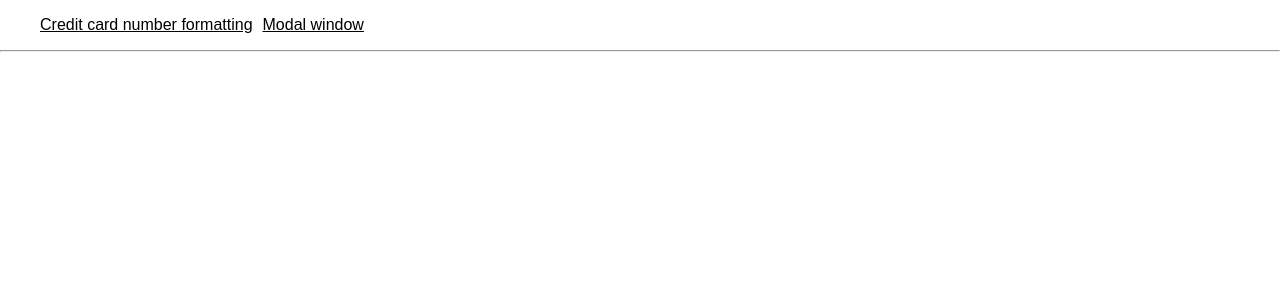
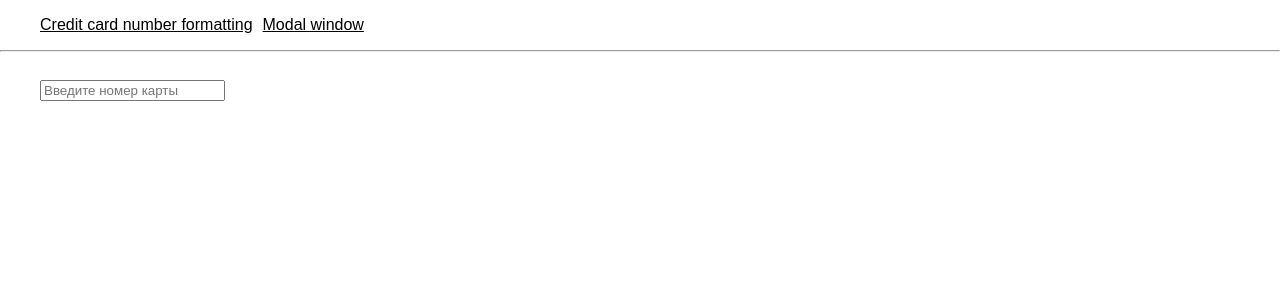
Before and after one commit to avor21/loftschool-homework-4, a React (Create React App) app: page / in a window 1280 px wide. Shown: the top 300 px of the page. Built offline with nearby package versions, Linux system fonts and the light colour scheme; the HTML template or start-up script is replaced by a standard one.

Commit message:
Создание компонента CardNumberHolder и инпута CardNumberInput

```diff
--- a/src/CardNumberHolder.js
+++ b/src/CardNumberHolder.js
@@ -1,10 +1,26 @@
-import {Component} from 'react';
+import React, {Component} from 'react';
+import CardNumberInput from './CardNumberInput'
 
 class CardNumberHolder extends Component {
   static displayName = 'Credit card number formatting';
 
+  state = {
+    cardNumber: ''
+  };
+
+  handleChangeNumberInput = cardNumber => {
+    this.setState({cardNumber});
+  };
+
   render() {
-    return null;
+    const {cardNumber} = this.state;
+
+    return (
+    <div>
+      <CardNumberInput cardNumber={cardNumber}
+                       onChange={this.handleChangeNumberInput} />
+    </div>
+    );
   }
 }
 
--- a/src/CardNumberInput.js
+++ b/src/CardNumberInput.js
@@ -1,8 +1,22 @@
-import {Component} from 'react';
+import React, { Component } from 'react';
 
 class CardNumberInput extends Component {
+
+  handleChangeNumberFormatting = event => {
+    const { onChange } = this.props;
+    const newValue = event.target.value;
+    onChange(newValue);
+  };
+
   render() {
-    return null;
+    const { cardNumber } = this.props;
+    return (
+      <div>
+        <input value={cardNumber}
+               onChange={this.handleChangeNumberFormatting}
+               placeholder="Введите номер карты" />
+      </div>
+    );
   }
 }
 
```
Also changed, not shown: 1 other file (tests, documents, lock files or other folders).
